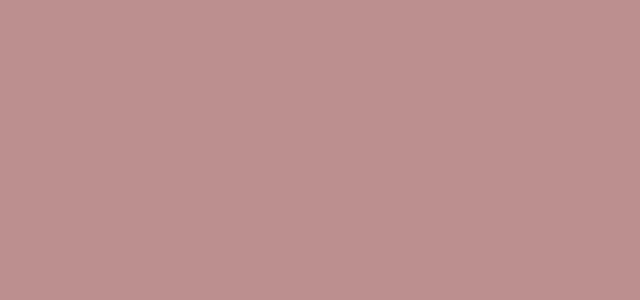
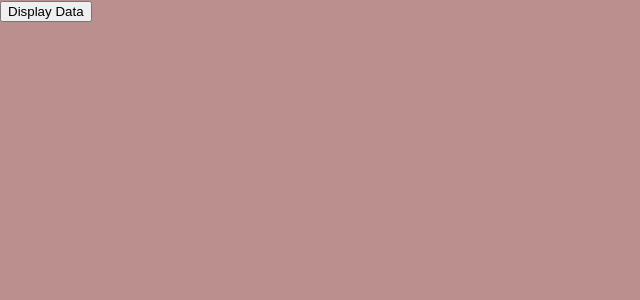
Before and after one commit to LjupcheD14/ReactFirebase_demo, a React (Create React App) app: page /update in a window 1280 px wide. Before the commit this address had no page. Shown: the top 300 px of the page, without its empty margins (0-640 px from the left). Built offline with nearby package versions, Linux system fonts and the light colour scheme.

Commit message:
Updating Data part 1

```diff
--- a/src/App.js
+++ b/src/App.js
@@ -1,6 +1,7 @@
 import {BrowserRouter as Router, Route, Routes} from "react-router-dom";
 import Write from "./components/Write";
 import Read from "./components/Read";
+import UpdateRead from "./components/UpdateRead"
 
 function App() {
   return (
@@ -10,6 +11,7 @@ function App() {
                 <Route path="/" element={<Write/>}/>
                 <Route path="/write" element={<Write/>}/>
                 <Route path="/read" element={<Read/>}/>
+                <Route path="/update" element={<UpdateRead/>}/>
             </Routes>
         </Router>
     </div>
--- /dev/null
+++ b/src/components/UpdateRead.js
@@ -0,0 +1,43 @@
+import React, {useState} from 'react'
+import app from "../firebaseConf"
+import {getDatabase, ref, get} from "firebase/database"
+
+function UpdateRead() {
+
+    let [fruitArray, setFruitArray] = useState([]);
+
+    const fetchData = async () => {
+        const db = getDatabase(app);
+        const dbRef = ref(db, "nature/fruits");
+        const snapshot = await get(dbRef);
+        if(snapshot.exists()){
+
+            const myData = snapshot.val();
+            const temporaryArray = Object.keys(myData).map(myFireId => {
+                return {
+                    ...myData[myFireId],
+                    fruitId: myFireId
+                }
+            });
+
+            setFruitArray(temporaryArray);
+        } else {
+            alert("error")
+        }
+    }
+
+    return (
+        <div>
+            <button onClick={fetchData}>Display Data</button>
+            <ul>
+                {fruitArray.map((item, index) => (
+                    <li key={index}>
+                        {item.fruitName}: {item.fruitDefinition} : {item.fruitId}
+                    </li>
+                ))}
+            </ul>
+        </div>
+    )
+}
+
+export default UpdateRead
```
